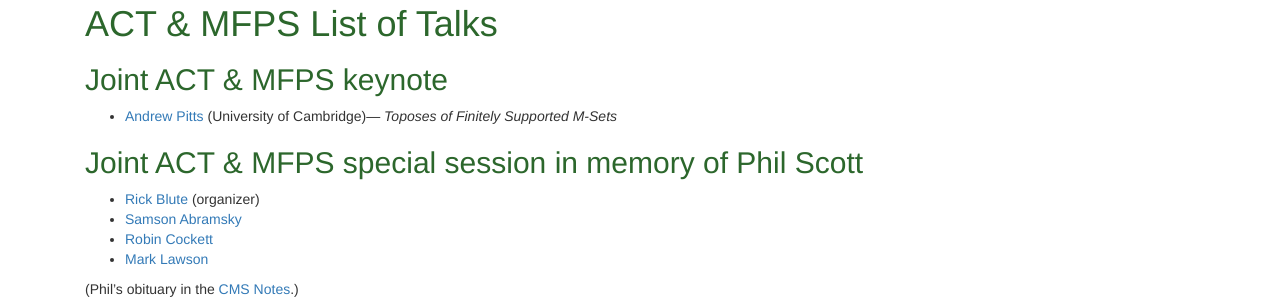
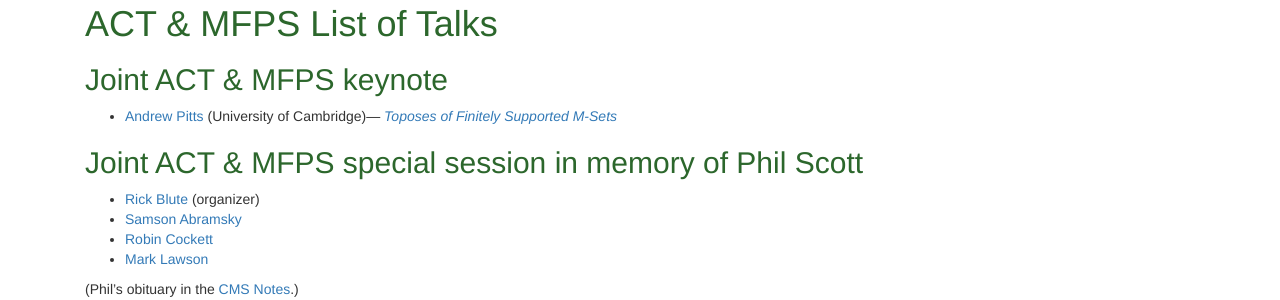
Before and after one commit to oxford24/oxford24.github.io, a Jekyll site: the page built from all-talks.md, in a window 1280 px wide. Shown: the part 212-512 px from the top of the page. Built offline with Jekyll 4.4.1, drawn with Linux system fonts in a browser that asks for light colours.

```diff
--- a/all-talks.md
+++ b/all-talks.md
@@ -7,7 +7,7 @@ layout: actmfps
 ## Joint ACT &amp; MFPS keynote
 
 <!-- [Andrew Pitts](https://www.cl.cam.ac.uk/~amp12/) (University of Cambridge) &mdash; _Toposes of Finitely Supported M-Sets_-->
-* <details><summary><a href="https://www.cl.cam.ac.uk/~amp12/">Andrew Pitts</a> (University of Cambridge)&mdash; <i>Toposes of Finitely Supported M-Sets</i></summary>
+* <details><summary><a href="https://www.cl.cam.ac.uk/~amp12/">Andrew Pitts</a> (University of Cambridge)&mdash; <a><i>Toposes of Finitely Supported M-Sets</i></a></summary>
 For at least the last 25 years several toposes of finitely supported
 M-sets (for various monoids M) have played an important role in my
 work on logic and computer science, but in apparently unconnected
```
